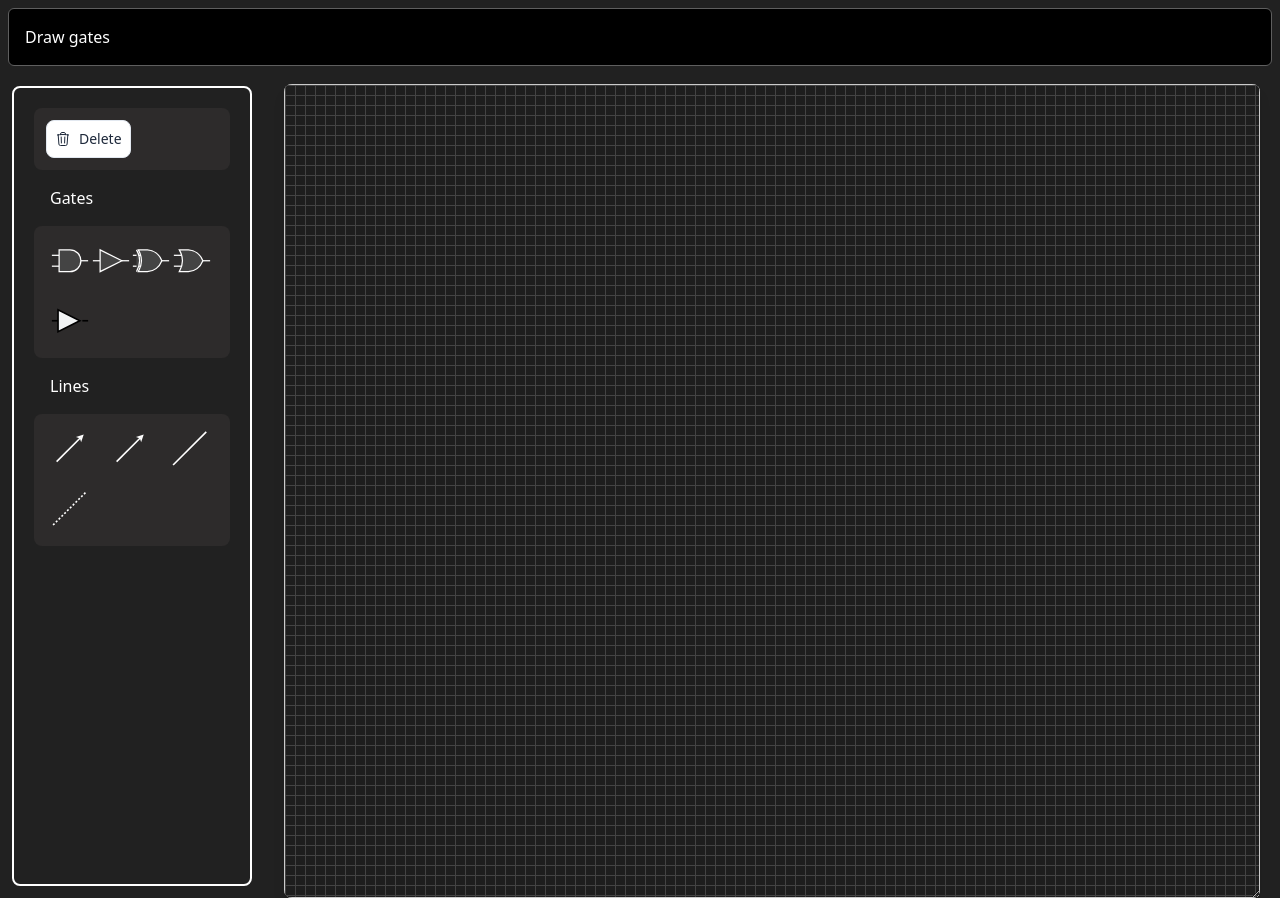
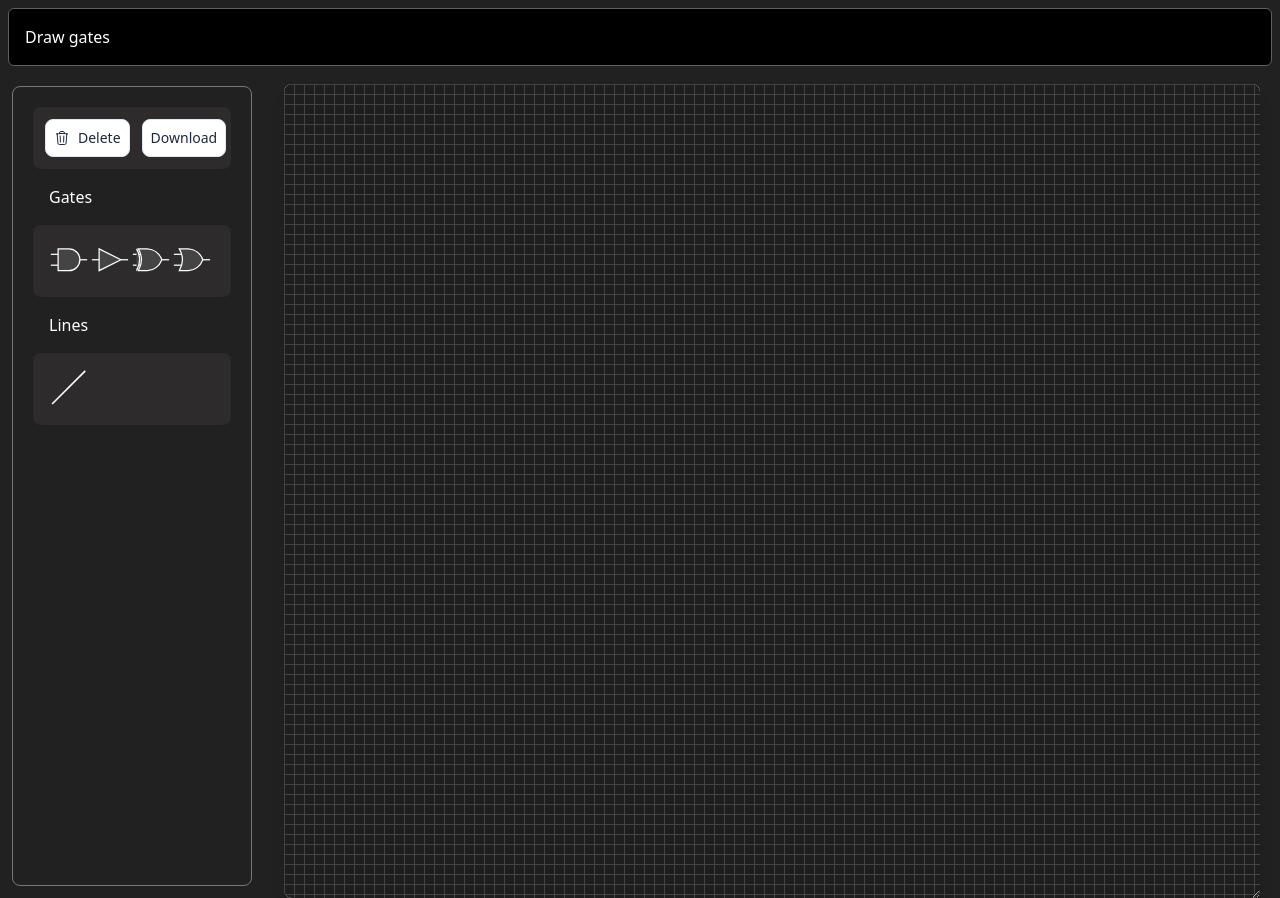
Before and after one commit to manish-107/DrawGates, a Vue app: page / in a window 1280 px wide. Built offline with nearby package versions, Linux system fonts and the light colour scheme.

Commit message:
added download svgdiagram as image

```diff
--- a/src/App.vue
+++ b/src/App.vue
@@ -12,6 +12,75 @@ const selectedId = ref(["", null]);
 
 const getSvgById = (id) => {
   return svgData.find((svg) => svg.id === id);
+};
+
+const downloadImage = () => {
+  const svgElement = document.getElementById("diagramSvg");
+
+  if (!svgElement) {
+    console.warn("SVG element not found.");
+    return;
+  }
+
+  // Get the bounding box of the entire SVG
+  const bbox = svgElement.getBBox();
+  const minX = bbox.x - 284; // Adjust for sidebar
+  const minY = bbox.y - 84; // Adjust for navbar
+  const maxX = bbox.x + bbox.width + 284; // Full width with offset
+  const maxY = bbox.y + bbox.height + 84; // Full height with offset
+
+  // Clone SVG content into a new <svg>
+  const svgNS = "http://www.w3.org/2000/svg";
+  const croppedSvg = document.createElementNS(svgNS, "svg");
+  croppedSvg.setAttribute("xmlns", svgNS);
+  croppedSvg.setAttribute(
+    "viewBox",
+    `${minX} ${minY} ${maxX - minX} ${maxY - minY}`
+  );
+  croppedSvg.setAttribute("width", maxX - minX);
+  croppedSvg.setAttribute("height", maxY - minY);
+  croppedSvg.setAttribute("style", "background-color: black;");
+
+  // Clone the entire SVG element
+  Array.from(svgElement.children).forEach((child) => {
+    croppedSvg.appendChild(child.cloneNode(true));
+  });
+
+  // Serialize the cropped SVG to a string
+  const svgData = new XMLSerializer().serializeToString(croppedSvg);
+  const svgBlob = new Blob([svgData], { type: "image/svg+xml;charset=utf-8" });
+  const url = URL.createObjectURL(svgBlob);
+
+  const img = new Image();
+  img.onload = function () {
+    // Create a canvas to draw the image
+    const canvas = document.createElement("canvas");
+    canvas.width = maxX - minX;
+    canvas.height = maxY - minY;
+
+    const ctx = canvas.getContext("2d");
+
+    // Set background color to black
+    ctx.fillStyle = "#444";
+    ctx.fillRect(0, 0, canvas.width, canvas.height);
+
+    // Draw the SVG image onto the canvas
+    ctx.drawImage(img, 0, 0);
+
+    // Export the canvas as a PNG
+    const pngData = canvas.toDataURL("image/png");
+    const a = document.createElement("a");
+    a.href = pngData;
+    a.download = "full_canvas.png";
+    document.body.appendChild(a);
+    a.click();
+    document.body.removeChild(a);
+
+    // Clean up
+    URL.revokeObjectURL(url);
+  };
+
+  img.src = url;
 };
 
 const deleteSelected = () => {
@@ -204,11 +273,18 @@ const renderLines = (line) => {
   // Append line to group
   lineGroup.appendChild(lineElement);
 
-  const onClick = () => {
-    selectedId.value[0] = "line";
-    selectedId.value[1] = parseInt(lineGroup.getAttribute("data-line-id"));
-  };
-  lineGroup.addEventListener("click", onClick);
+  lineElement.addEventListener("mouseover", () => {
+    lineElement.setAttribute("stroke", "green");
+  });
+
+  lineElement.addEventListener("mouseleave", () => {
+    lineElement.setAttribute("stroke", "white");
+  });
+
+  lineGroup.addEventListener("click", () => {
+    selectedId.value = ["line", line.lineid];
+    console.log("Selected Line ID:", selectedId.value);
+  });
 
   // Create start and end drag handles
   const createHandle = (cx, cy) => {
@@ -324,7 +400,11 @@ onMounted(() => {
     <NavBar />
 
     <div class="flex flex-1">
-      <Sidebar @add-line="addLines" @delete-selected="deleteSelected" />
+      <Sidebar
+        @add-line="addLines"
+        @delete-selected="deleteSelected"
+        @download-image="downloadImage"
+      />
 
       <main class="flex-1 px-5 overflow-auto">
         <div
@@ -336,7 +416,6 @@ onMounted(() => {
             xmlns="http://www.w3.org/2000/svg"
             class="w-full h-full svgcontainer"
             style="
-              border: 1px solid #ccc;
               background: #1e1e1e;
               background-image: linear-gradient(#444 1px, transparent 1px),
                 linear-gradient(90deg, #444 1px, transparent 1px);
--- a/src/assets/svgData.js
+++ b/src/assets/svgData.js
@@ -123,104 +123,104 @@ export const svgData = [
     width: "40px",
     height: "40px",
   },
-  {
-    id: "triangleGate",
-    paths: [
-      {
-        d: "M 1.5 15 L 7.3 15",
-        fill: "rgb(241, 243, 244)",
-        stroke: "rgb(0, 0, 0)",
-        "stroke-width": "1.3",
-        "stroke-miterlimit": "10",
-      },
-      {
-        d: "M 25.86 15 L 30.5 15",
-        fill: "rgb(241, 243, 244)",
-        stroke: "rgb(0, 0, 0)",
-        "stroke-width": "1.3",
-        "stroke-miterlimit": "10",
-      },
-      {
-        d: "M 23.83 15 L 6.43 23.7 L 6.43 6.3 Z",
-        fill: "rgb(241, 243, 244)",
-        stroke: "rgb(0, 0, 0)",
-        "stroke-width": "1.3",
-        "stroke-miterlimit": "10",
-      },
-    ],
-    ellipse: {
-      cx: "24.99",
-      cy: "15",
-      rx: "1.16",
-      ry: "1.16",
-      fill: "rgb(241, 243, 244)",
-      stroke: "rgb(0, 0, 0)",
-      "stroke-width": "1.3",
-    },
-    width: "40px",
-    height: "40px",
-  },
+  // {
+  //   id: "triangleGate",
+  //   paths: [
+  //     {
+  //       d: "M 1.5 15 L 7.3 15",
+  //       fill: "rgb(241, 243, 244)",
+  //       stroke: "rgb(0, 0, 0)",
+  //       "stroke-width": "1.3",
+  //       "stroke-miterlimit": "10",
+  //     },
+  //     {
+  //       d: "M 25.86 15 L 30.5 15",
+  //       fill: "rgb(241, 243, 244)",
+  //       stroke: "rgb(0, 0, 0)",
+  //       "stroke-width": "1.3",
+  //       "stroke-miterlimit": "10",
+  //     },
+  //     {
+  //       d: "M 23.83 15 L 6.43 23.7 L 6.43 6.3 Z",
+  //       fill: "rgb(241, 243, 244)",
+  //       stroke: "rgb(0, 0, 0)",
+  //       "stroke-width": "1.3",
+  //       "stroke-miterlimit": "10",
+  //     },
+  //   ],
+  //   ellipse: {
+  //     cx: "24.99",
+  //     cy: "15",
+  //     rx: "1.16",
+  //     ry: "1.16",
+  //     fill: "rgb(241, 243, 244)",
+  //     stroke: "rgb(0, 0, 0)",
+  //     "stroke-width": "1.3",
+  //   },
+  //   width: "40px",
+  //   height: "40px",
+  // },
 ];
 
 export const lines = [
-  {
-    id: "singlearrowline",
-    paths: [
-      {
-        d: "M 5.29 25.29 L 24.4 6.18",
-        fill: "none",
-        stroke: "none",
-        "stroke-width": "9.3",
-        "stroke-miterlimit": "10",
-        visibility: "hidden",
-      },
-      {
-        d: "M 5.29 25.29 L 24.4 6.18",
-        fill: "none",
-        stroke: "white",
-        "stroke-width": "1.3",
-        "stroke-miterlimit": "10",
-      },
-      {
-        d: "M 25.96 4.62 L 24.92 7.74 L 24.4 6.18 L 22.84 5.66 Z",
-        fill: "none",
-        stroke: "white",
-        "stroke-width": "1.3",
-        "stroke-miterlimit": "10",
-      },
-    ],
-    width: "40px",
-    height: "40px",
-  },
-  {
-    id: "doublearrow",
-    paths: [
-      {
-        d: "M 5.29 25.29 L 24.4 6.18",
-        fill: "none",
-        stroke: "none",
-        "stroke-width": "9.3",
-        "stroke-miterlimit": "10",
-        visibility: "hidden",
-      },
-      {
-        d: "M 5.29 25.29 L 24.4 6.18",
-        fill: "none",
-        stroke: "white",
-        "stroke-width": "1.3",
-        "stroke-miterlimit": "10",
-      },
-      {
-        d: "M 25.96 4.62 L 24.92 7.74 L 24.4 6.18 L 22.84 5.66 Z",
-        fill: "none",
-        stroke: "white",
-        "stroke-width": "1.3",
-        "stroke-miterlimit": "10",
-      },
-    ],
-    width: "40px",
-    height: "40px",
-  },
+  // {
+  //   id: "singlearrowline",
+  //   paths: [
+  //     {
+  //       d: "M 5.29 25.29 L 24.4 6.18",
+  //       fill: "none",
+  //       stroke: "none",
+  //       "stroke-width": "9.3",
+  //       "stroke-miterlimit": "10",
+  //       visibility: "hidden",
+  //     },
+  //     {
+  //       d: "M 5.29 25.29 L 24.4 6.18",
+  //       fill: "none",
+  //       stroke: "white",
+  //       "stroke-width": "1.3",
+  //       "stroke-miterlimit": "10",
+  //     },
+  //     {
+  //       d: "M 25.96 4.62 L 24.92 7.74 L 24.4 6.18 L 22.84 5.66 Z",
+  //       fill: "none",
+  //       stroke: "white",
+  //       "stroke-width": "1.3",
+  //       "stroke-miterlimit": "10",
+  //     },
+  //   ],
+  //   width: "40px",
+  //   height: "40px",
+  // },
+  // {
+  //   id: "doublearrow",
+  //   paths: [
+  //     {
+  //       d: "M 5.29 25.29 L 24.4 6.18",
+  //       fill: "none",
+  //       stroke: "none",
+  //       "stroke-width": "9.3",
+  //       "stroke-miterlimit": "10",
+  //       visibility: "hidden",
+  //     },
+  //     {
+  //       d: "M 5.29 25.29 L 24.4 6.18",
+  //       fill: "none",
+  //       stroke: "white",
+  //       "stroke-width": "1.3",
+  //       "stroke-miterlimit": "10",
+  //     },
+  //     {
+  //       d: "M 25.96 4.62 L 24.92 7.74 L 24.4 6.18 L 22.84 5.66 Z",
+  //       fill: "none",
+  //       stroke: "white",
+  //       "stroke-width": "1.3",
+  //       "stroke-miterlimit": "10",
+  //     },
+  //   ],
+  //   width: "40px",
+  //   height: "40px",
+  // },
   {
     id: "onlyline",
     paths: [
@@ -243,27 +243,27 @@ export const lines = [
     width: "40px",
     height: "40px",
   },
-  {
-    id: "dottedline",
-    paths: [
-      {
-        d: "M 2.48 27.98 L 28.99 1.48",
-        fill: "none",
-        stroke: "none",
-        "stroke-width": "9.3",
-        "stroke-miterlimit": "10",
-        visibility: "hidden",
-      },
-      {
-        d: "M 2.48 27.98 L 28.99 1.48",
-        fill: "none",
-        stroke: "white",
-        "stroke-width": "1.3",
-        "stroke-miterlimit": "10",
-        "stroke-dasharray": "1.59 1.59",
-      },
-    ],
-    width: "40px",
-    height: "40px",
-  },
+  // {
+  //   id: "dottedline",
+  //   paths: [
+  //     {
+  //       d: "M 2.48 27.98 L 28.99 1.48",
+  //       fill: "none",
+  //       stroke: "none",
+  //       "stroke-width": "9.3",
+  //       "stroke-miterlimit": "10",
+  //       visibility: "hidden",
+  //     },
+  //     {
+  //       d: "M 2.48 27.98 L 28.99 1.48",
+  //       fill: "none",
+  //       stroke: "white",
+  //       "stroke-width": "1.3",
+  //       "stroke-miterlimit": "10",
+  //       "stroke-dasharray": "1.59 1.59",
+  //     },
+  //   ],
+  //   width: "40px",
+  //   height: "40px",
+  // },
 ];
--- a/src/components/Sidebar.vue
+++ b/src/components/Sidebar.vue
@@ -2,14 +2,14 @@
 import { svgData } from "@/assets/svgData";
 import { lines } from "@/assets/svgData";
 
-const emit = defineEmits(["add-line", "delete-selected"]);
+const emit = defineEmits(["add-line", "delete-selected", "download-image"]);
 </script>
 
 <template>
   <aside
-    class="justify-center h-screen p-5 m-3 text-white border-2 border-white rounded-lg w-60"
+    class="justify-center h-screen p-5 m-3 text-white border border-[#787676] rounded-lg w-60"
   >
-    <div class="flex flex-wrap gap-3 bg-[#2d2b2b] p-3 rounded-lg">
+    <div class="flex flex-row gap-3 bg-[#2d2b2b] p-3 rounded-lg">
       <button
         @click="emit('delete-selected')"
         class="inline-flex items-center px-2 py-2 space-x-2 text-sm font-medium bg-white border rounded-lg text-slate-800 hover:text-blue-600 hover:bg-slate-100 border-slate-200"
@@ -31,6 +31,12 @@ const emit = defineEmits(["add-line", "delete-selected"]);
           </svg>
         </span>
         <span class="hidden md:inline-block">Delete</span>
+      </button>
+      <button
+        @click="emit('download-image')"
+        class="inline-flex items-center px-2 py-2 space-x-2 text-sm font-medium bg-white border rounded-lg text-slate-800 hover:text-blue-600 hover:bg-slate-100 border-slate-200"
+      >
+        <span class="hidden md:inline-block">Download</span>
       </button>
     </div>
 
```
